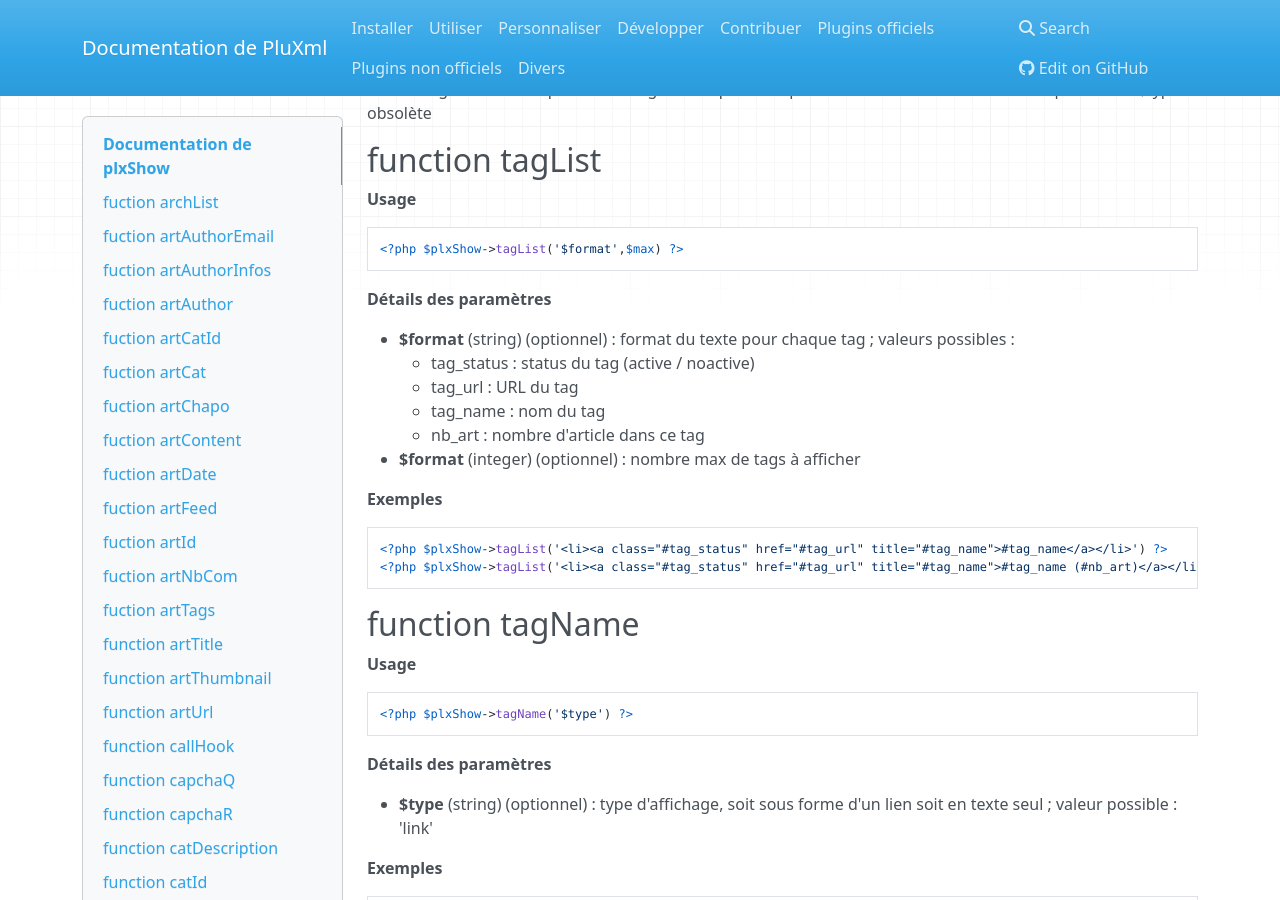
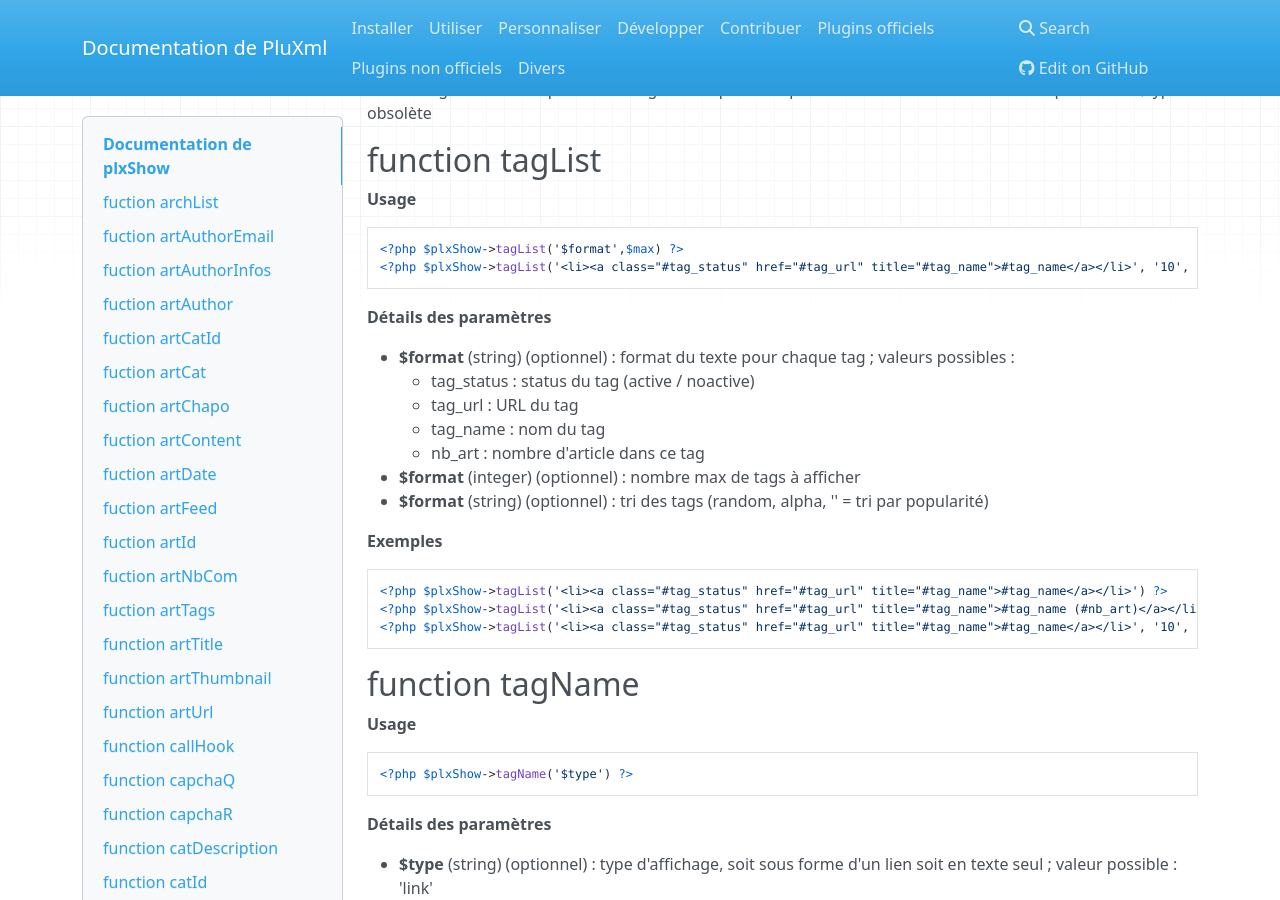
Before and after one commit to pluxml/PluXml-Wiki, an MkDocs documentation site: the page built from docs/developper/plxshow.md, in a window 1280 px wide and 900 px high, scrolled down 32600 px. Built offline with MkDocs 1.6.1, drawn with Linux system fonts in a browser that asks for light colours; nearby versions of some CDN libraries.

Commit message:
Update plxshow.md

```diff
--- a/docs/developper/plxshow.md
+++ b/docs/developper/plxshow.md
@@ -1375,6 +1375,7 @@ __Exemple__
 __Usage__
 
     <?php $plxShow->tagList('$format',$max) ?>
+    <?php $plxShow->tagList('<li><a class="#tag_status" href="#tag_url" title="#tag_name">#tag_name</a></li>', '10', 'alpha') ?>
 
 __Détails des paramètres__
 
@@ -1384,11 +1385,13 @@ __Détails des paramètres__
     *  tag_name : nom du tag
     *  nb_art : nombre d'article dans ce tag
 * __$format__ (integer) (optionnel) : nombre max de tags à afficher
+* __$format__ (string) (optionnel) : tri des tags (random, alpha, '' = tri par popularité)
 
 __Exemples__
 
     <?php $plxShow->tagList('<li><a class="#tag_status" href="#tag_url" title="#tag_name">#tag_name</a></li>') ?>
     <?php $plxShow->tagList('<li><a class="#tag_status" href="#tag_url" title="#tag_name">#tag_name (#nb_art)</a></li>,3') ?>
+    <?php $plxShow->tagList('<li><a class="#tag_status" href="#tag_url" title="#tag_name">#tag_name</a></li>', '10', 'alpha') ?>
 
 ## function tagName
 
```
